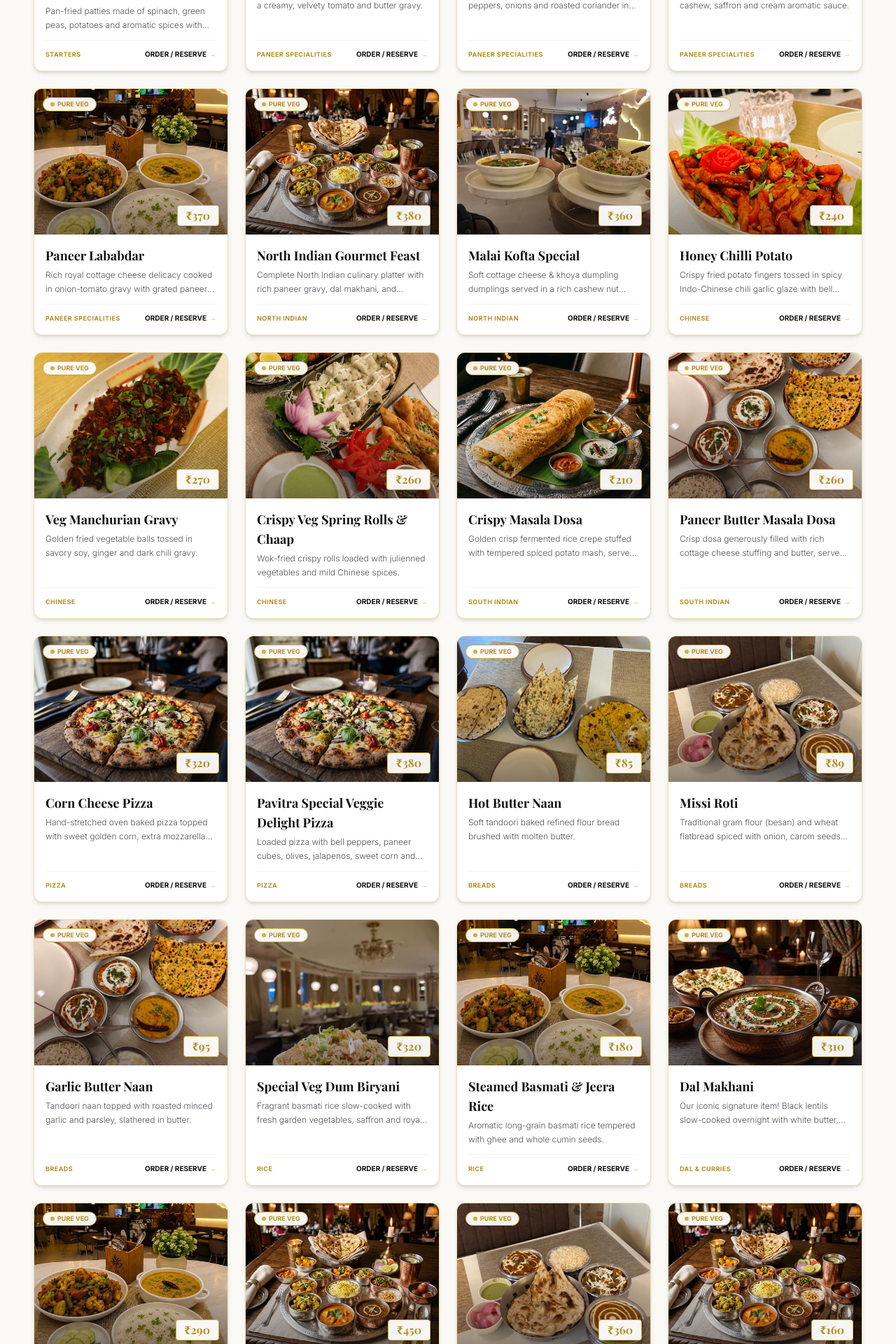
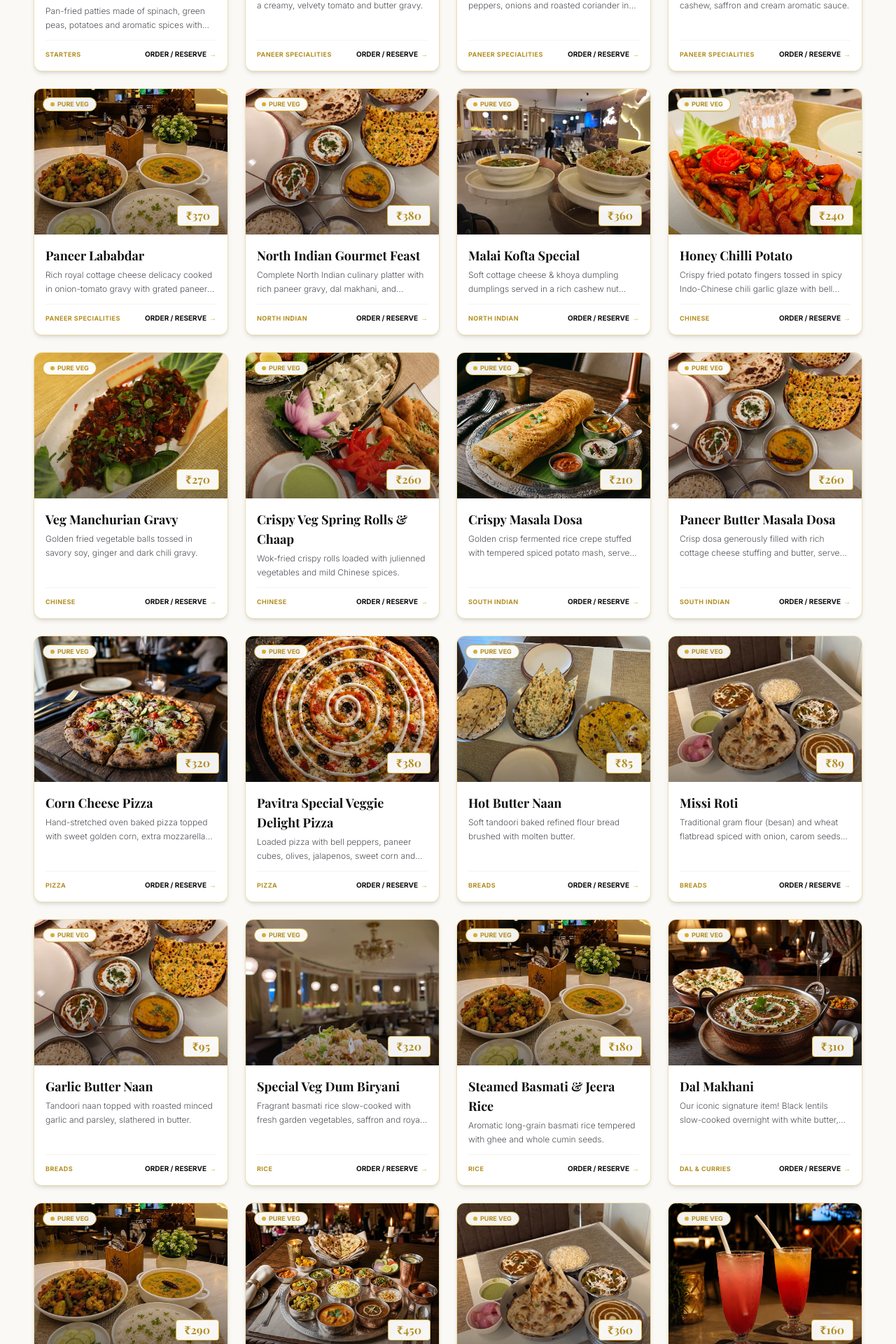
Before and after one commit to sumitxcman/The-pavitra, a Next.js app: page / in a window 1280 px wide. Shown: the part 4420-6340 px from the top of the page at 70% size. Built offline with nearby package versions, Linux system fonts and the light colour scheme; a web font is replaced by a local one.

Commit message:
fix: Re-mapped duplicate image paths to unique existing assets

```diff
--- a/src/data/galleryData.ts
+++ b/src/data/galleryData.ts
@@ -19,7 +19,7 @@ export const GALLERY_ITEMS: GalleryItem[] = [
     id: 'gal-3',
     title: 'Pink Marble Dining Hall & Chandeliers',
     category: 'Ambience',
-    imageUrl: '/images/luxury_main_hall.jpg',
+    imageUrl: '/images/pink-hall-wide.png',
     aspectRatio: 'wide',
   },
   {
@@ -47,7 +47,7 @@ export const GALLERY_ITEMS: GalleryItem[] = [
     id: 'gal-7',
     title: 'Birthday Celebration Party Setup at The Pavitra',
     category: 'Special Occasions',
-    imageUrl: '/images/luxury_banquet.jpg',
+    imageUrl: '/images/birthday-party-setup.png',
     aspectRatio: 'wide',
   },
   {
@@ -110,7 +110,7 @@ export const GALLERY_ITEMS: GalleryItem[] = [
     id: 'gal-16',
     title: 'Pink Ambience Luxury Dining Lounge',
     category: 'Dining',
-    imageUrl: '/images/luxury_main_hall.jpg',
+    imageUrl: '/images/cultural-art-hall.png',
     aspectRatio: 'wide',
   },
   {
@@ -131,7 +131,7 @@ export const GALLERY_ITEMS: GalleryItem[] = [
     id: 'gal-19',
     title: 'Intimate Dining Tables & Chandelier Lighting',
     category: 'Ambience',
-    imageUrl: '/images/luxury_dining.jpg',
+    imageUrl: '/images/intimate-tables.png',
     aspectRatio: 'wide',
   },
   {
--- a/src/data/menuData.ts
+++ b/src/data/menuData.ts
@@ -129,7 +129,7 @@ export const MENU_ITEMS: MenuItem[] = [
     category: 'North Indian',
     price: 380,
     description: 'Complete North Indian culinary platter with rich paneer gravy, dal makhani, and assorted breads.',
-    image: '/images/luxury_thali.jpg',
+    image: '/images/north-indian-feast.png',
     isVegetarian: true,
     isPopular: true,
     spicyLevel: 2,
@@ -222,7 +222,7 @@ export const MENU_ITEMS: MenuItem[] = [
     category: 'Pizza',
     price: 380,
     description: 'Loaded pizza with bell peppers, paneer cubes, olives, jalapenos, sweet corn and liquid cheese blend.',
-    image: '/images/luxury_pizza.jpg',
+    image: '/images/corn-cheese-pizza.png',
     isVegetarian: true,
     isPopular: true,
     spicyLevel: 1,
@@ -338,7 +338,7 @@ export const MENU_ITEMS: MenuItem[] = [
     category: 'Desserts',
     price: 160,
     description: 'Warm khoya fried dumplings served over chilled thickened cardamom infused rabri.',
-    image: '/images/luxury_thali.jpg',
+    image: '/images/sunset-mocktails.png',
     isVegetarian: true,
     isPopular: true,
   },
```
